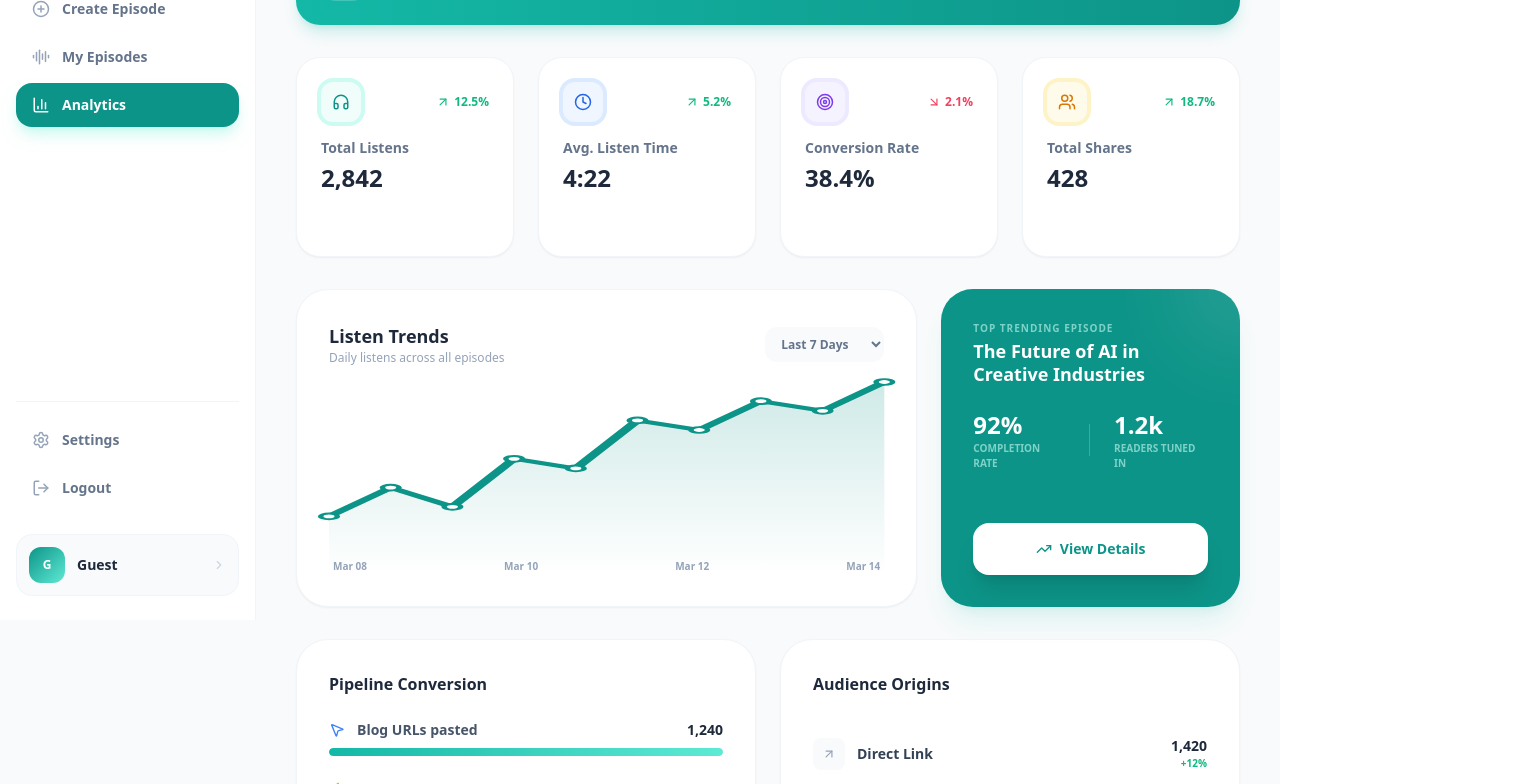
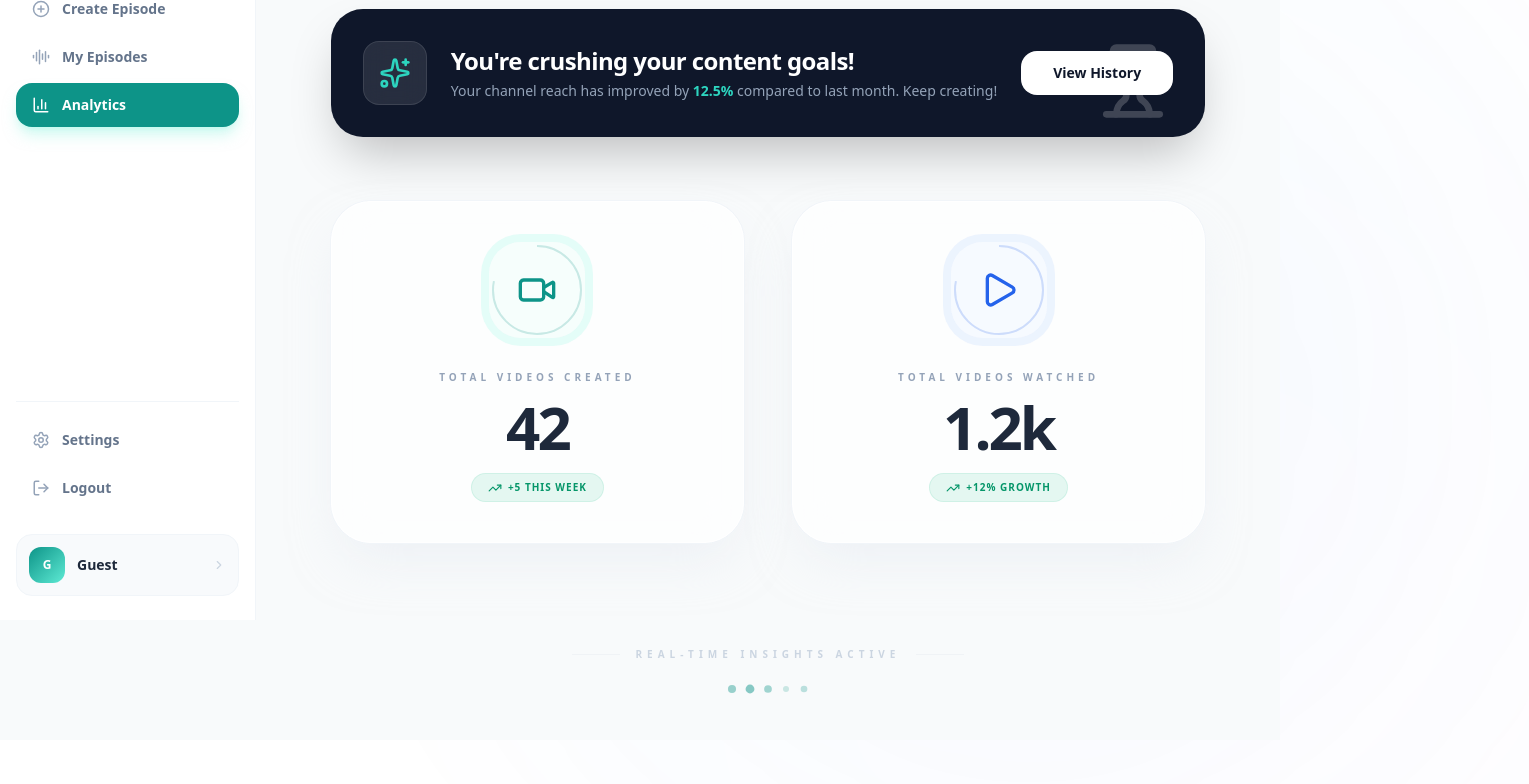
Before and after one commit to priyanshusharma05/AI-Blog-To-Podcast-Agent-With-3D-Avatar, a React (Vite) app: page /analytics in a window 1280 px wide. Shown: the part 180-964 px from the top of the page, 1529 px wide, since content can reach past the window. Built offline with nearby package versions, Linux system fonts and the light colour scheme.

Commit message:
Update in Analytic Section

```diff
--- a/src/pages/Analytics.jsx
+++ b/src/pages/Analytics.jsx
@@ -2,8 +2,7 @@ import React, { useState, useEffect } from 'react';
 import { motion, AnimatePresence } from 'framer-motion';
 import {
     LayoutDashboard, PlusCircle, AudioLines, Settings, LogOut,
-    Mic, BarChart3, TrendingUp, Users, Clock, Headphones,
-    ArrowUpRight, ArrowDownRight, Zap, Target, MousePointer2,
+    Mic, BarChart3, Video, Play, TrendingUp, Sparkles, Trophy,
     Sun, Moon, Bell, ChevronRight, Menu, X
 } from 'lucide-react';
 import { Link, useNavigate } from 'react-router-dom';
@@ -24,122 +23,88 @@ const SideLink = ({ icon: Icon, label, active, onClick }) => (
 );
 
 /* ─── Metric Card ────────────────────────────────── */
-const MetricCard = ({ label, value, trend, trendValue, icon: Icon, color, description }) => {
-    const isPositive = trend === 'up';
+const MetricCard = ({ label, value, trend, icon: Icon, color, delay = 0 }) => {
+    const [isHovered, setIsHovered] = useState(false);
+
     const colorClasses = {
-        teal: 'bg-teal-50 dark:bg-teal-500/10 text-[#0D9488] ring-teal-100 dark:ring-teal-500/20',
-        blue: 'bg-blue-50 dark:bg-blue-500/10 text-blue-600 ring-blue-100 dark:ring-blue-500/20',
-        violet: 'bg-violet-50 dark:bg-violet-500/10 text-violet-600 ring-violet-100 dark:ring-violet-500/20',
-        amber: 'bg-amber-50 dark:bg-amber-500/10 text-amber-600 ring-amber-100 dark:ring-amber-500/20',
+        teal: {
+            bg: 'bg-teal-50/50 dark:bg-teal-500/5',
+            text: 'text-[#0D9488]',
+            ring: 'ring-teal-100/50 dark:ring-teal-500/20',
+            accent: 'bg-[#0D9488]',
+            glow: 'rgba(13, 148, 136, 0.15)'
+        },
+        blue: {
+            bg: 'bg-blue-50/50 dark:bg-blue-500/5',
+            text: 'text-blue-600',
+            ring: 'ring-blue-100/50 dark:ring-blue-500/20',
+            accent: 'bg-blue-600',
+            glow: 'rgba(37, 99, 235, 0.15)'
+        },
     };
+
+    const c = colorClasses[color];
 
     return (
         <motion.div
-            whileHover={{ y: -4 }}
-            className="bg-white dark:bg-slate-900 p-6 rounded-[24px] border border-slate-100 dark:border-slate-800 shadow-sm group"
+            initial={{ opacity: 0, y: 20 }}
+            animate={{ opacity: 1, y: 0 }}
+            transition={{ delay }}
+            onMouseEnter={() => setIsHovered(true)}
+            onMouseLeave={() => setIsHovered(false)}
+            whileHover={{ y: -12 }}
+            className="relative group h-full"
         >
-            <div className="flex items-center justify-between mb-4">
-                <div className={`w-10 h-10 rounded-xl flex items-center justify-center ring-4 ${colorClasses[color]}`}>
-                    <Icon size={18} />
+            {/* Background Glow Effect */}
+            <motion.div
+                animate={{
+                    scale: isHovered ? 1.2 : 1,
+                    opacity: isHovered ? 0.6 : 0.4
+                }}
+                className={`absolute -inset-2 rounded-[48px] blur-2xl -z-10 transition-colors duration-500 ${isHovered ? c.bg : 'bg-transparent'}`}
+            />
+
+            <div className="h-full bg-white/70 dark:bg-slate-900/40 backdrop-blur-xl p-10 rounded-[40px] border border-white dark:border-slate-800 shadow-2xl shadow-slate-200/50 dark:shadow-none flex flex-col items-center justify-center text-center relative overflow-hidden ring-1 ring-slate-100 dark:ring-slate-800/50">
+                {/* Border Gradient Accent */}
+                <div className={`absolute inset-x-0 top-0 h-1 bg-gradient-to-r from-transparent via-current to-transparent opacity-0 group-hover:opacity-100 transition-opacity duration-700 ${c.text}`} />
+
+                <div className={`w-24 h-24 rounded-[32px] flex items-center justify-center ring-8 mb-8 relative z-10 transition-all duration-700 group-hover:scale-110 group-hover:rotate-3 ${c.bg} ${c.text} ${c.ring}`}>
+                    {/* Progress Circle Decoration */}
+                    <svg className="absolute inset-0 w-full h-full -rotate-90 opacity-20 group-hover:opacity-40 transition-opacity">
+                        <circle cx="48" cy="48" r="44" stroke="currentColor" strokeWidth="2" fill="none" strokeDasharray="276" strokeDashoffset="60" />
+                    </svg>
+                    <Icon size={40} className="relative z-10" />
                 </div>
-                <div className={`flex items-center gap-1 text-xs font-black ${isPositive ? 'text-emerald-500' : 'text-rose-500'}`}>
-                    {isPositive ? <ArrowUpRight size={14} /> : <ArrowDownRight size={14} />}
-                    {trendValue}%
+
+                <div className="relative z-10 space-y-3">
+                    <p className="text-[10px] font-black text-slate-400 dark:text-slate-500 uppercase tracking-[0.4em]">{label}</p>
+
+                    <div className="flex flex-col items-center">
+                        <motion.h3
+                            className="text-6xl font-black text-slate-800 dark:text-slate-100 tracking-tighter"
+                            initial={{ scale: 0.9 }}
+                            animate={{ scale: 1 }}
+                        >
+                            {value}
+                        </motion.h3>
+
+                        {trend && (
+                            <motion.div
+                                initial={{ opacity: 0, scale: 0.8 }}
+                                animate={{ opacity: 1, scale: 1 }}
+                                className="mt-4 flex items-center gap-1.5 px-4 py-1.5 rounded-full bg-emerald-500/10 dark:bg-emerald-500/20 text-emerald-600 dark:text-emerald-400 text-[10px] font-black uppercase tracking-widest border border-emerald-500/10"
+                            >
+                                <TrendingUp size={14} />
+                                {trend}
+                            </motion.div>
+                        )}
+                    </div>
                 </div>
+
+                {/* Mouse interaction light */}
+                <div className={`absolute inset-0 opacity-0 group-hover:opacity-100 transition-opacity duration-1000 bg-[radial-gradient(circle_at_var(--mouse-x,50%)_var(--mouse-y,50%),${c.glow},transparent_70%)]`} />
             </div>
-            <p className="text-sm font-bold text-slate-500 dark:text-slate-400">{label}</p>
-            <h3 className="text-2xl font-black text-slate-800 dark:text-slate-100 mt-1">{value}</h3>
-            <p className="text-[10px] text-slate-400 font-medium mt-2 opacity-0 group-hover:opacity-100 transition-opacity">
-                {description}
-            </p>
         </motion.div>
-    );
-};
-
-/* ─── Insights Summary ───────────────────────────── */
-const InsightsSummary = () => (
-    <motion.div
-        initial={{ opacity: 0, y: 10 }}
-        animate={{ opacity: 1, y: 0 }}
-        className="bg-gradient-to-r from-teal-500 to-teal-600 rounded-[24px] p-6 text-white shadow-lg shadow-teal-500/20 flex flex-col md:flex-row items-center justify-between gap-4"
-    >
-        <div className="flex items-center gap-4">
-            <div className="w-12 h-12 bg-white/20 rounded-2xl flex items-center justify-center backdrop-blur-md">
-                <Zap size={24} className="text-white" />
-            </div>
-            <div>
-                <h3 className="text-lg font-black tracking-tight">Weekly Performance Summary</h3>
-                <p className="text-teal-50 text-sm font-medium">Your audience engagement is up <span className="font-black text-white">12.5%</span> this week. Great work!</p>
-            </div>
-        </div>
-        <div className="flex items-center gap-2 text-xs font-black bg-white/10 px-4 py-2 rounded-xl backdrop-blur-md border border-white/10">
-            <TrendingUp size={14} />
-            TOP PERFORMING CONTENT
-        </div>
-    </motion.div>
-);
-
-/* ─── Mini Trend Chart ───────────────────────────── */
-// ... (TrendChart component remains the same)
-
-const TrendChart = () => {
-    const data = [30, 45, 35, 60, 55, 80, 75, 90, 85, 100];
-    const points = data.map((val, i) => `${(i * 100) / (data.length - 1)},${100 - val}`).join(' ');
-
-    return (
-        <div className="h-48 w-full relative mt-4">
-            <svg viewBox="0 0 100 100" preserveAspectRatio="none" className="w-full h-full overflow-visible">
-                <defs>
-                    <linearGradient id="chartGradient" x1="0" y1="0" x2="0" y2="1">
-                        <stop offset="0%" stopColor="#0D9488" stopOpacity="0.2" />
-                        <stop offset="100%" stopColor="#0D9488" stopOpacity="0" />
-                    </linearGradient>
-                </defs>
-                {/* Area */}
-                <motion.polyline
-                    initial={{ opacity: 0 }}
-                    animate={{ opacity: 1 }}
-                    transition={{ duration: 1 }}
-                    fill="url(#chartGradient)"
-                    points={`0,100 ${points} 100,100`}
-                />
-                {/* Line */}
-                <motion.polyline
-                    fill="none"
-                    stroke="#0D9488"
-                    strokeWidth="2"
-                    strokeLinecap="round"
-                    strokeLinejoin="round"
-                    points={points}
-                    initial={{ pathLength: 0 }}
-                    animate={{ pathLength: 1 }}
-                    transition={{ duration: 1.5, ease: "easeInOut" }}
-                />
-                {/* Points */}
-                {data.map((val, i) => (
-                    <motion.circle
-                        key={i}
-                        cx={(i * 100) / (data.length - 1)}
-                        cy={100 - val}
-                        r="1.5"
-                        fill="white"
-                        stroke="#0D9488"
-                        strokeWidth="1"
-                        initial={{ opacity: 0, scale: 0 }}
-                        animate={{ opacity: 1, scale: 1 }}
-                        transition={{ delay: 1 + i * 0.05 }}
-                    />
-                ))}
-            </svg>
-
-            {/* Legend */}
-            <div className="absolute bottom-0 left-0 right-0 flex justify-between text-[10px] font-bold text-slate-400 px-1 pt-2">
-                <span>Mar 08</span>
-                <span>Mar 10</span>
-                <span>Mar 12</span>
-                <span>Mar 14</span>
-            </div>
-        </div>
     );
 };
 
@@ -297,120 +262,75 @@ const Analytics = () => {
                     </div>
                 </header>
 
-                <div className="flex-1 px-6 md:px-10 py-8 space-y-8 max-w-7xl">
-                    {/* Insights Summary */}
-                    <InsightsSummary />
+                <div className="flex-1 px-6 md:px-10 py-12 space-y-16 max-w-6xl mx-auto relative">
+                    {/* Decorative Background Mesh */}
+                    <div className="absolute top-0 left-1/4 w-[1000px] h-[1000px] bg-gradient-to-br from-teal-500/5 via-blue-500/5 to-purple-500/5 dark:from-teal-500/10 dark:via-blue-500/10 dark:to-purple-500/10 rounded-full blur-[160px] pointer-events-none -z-10 animate-pulse" />
+
+                    {/* Motivational Milestone Banner */}
+                    <motion.div
+                        initial={{ opacity: 0, scale: 0.95 }}
+                        animate={{ opacity: 1, scale: 1 }}
+                        className="bg-slate-900 dark:bg-slate-800 rounded-[32px] p-8 text-white relative overflow-hidden shadow-2xl group"
+                    >
+                        <div className="absolute top-0 right-0 p-8 opacity-20 group-hover:scale-110 transition-transform duration-700">
+                            <Trophy size={80} />
+                        </div>
+                        <div className="relative z-10 flex flex-col md:flex-row items-center gap-6">
+                            <div className="w-16 h-16 bg-white/10 backdrop-blur-md rounded-2xl flex items-center justify-center border border-white/10">
+                                <Sparkles className="text-teal-400" size={32} />
+                            </div>
+                            <div className="text-center md:text-left">
+                                <h2 className="text-2xl font-black tracking-tight mb-1">You're crushing your content goals!</h2>
+                                <p className="text-slate-400 text-sm font-medium">Your channel reach has improved by <span className="text-teal-400 font-bold">12.5%</span> compared to last month. Keep creating!</p>
+                            </div>
+                            <button className="md:ml-auto bg-white text-slate-900 px-8 py-3 rounded-2xl font-black text-sm hover:bg-teal-50 transition-colors">
+                                View History
+                            </button>
+                        </div>
+                    </motion.div>
 
                     {/* Metrics Grid */}
-                    <div className="grid grid-cols-1 sm:grid-cols-2 lg:grid-cols-4 gap-6">
-                        <MetricCard label="Total Listens" value="2,842" trend="up" trendValue="12.5" icon={Headphones} color="teal" description="Total number of times your podcasts were started." />
-                        <MetricCard label="Avg. Listen Time" value="4:22" trend="up" trendValue="5.2" icon={Clock} color="blue" description="Average time spent listening to each episode." />
-                        <MetricCard label="Conversion Rate" value="38.4%" trend="down" trendValue="2.1" icon={Target} color="violet" description="People who listened after visiting from a blog URL." />
-                        <MetricCard label="Total Shares" value="428" trend="up" trendValue="18.7" icon={Users} color="amber" description="Number of times listeners shared your episodes." />
+                    <div className="grid grid-cols-1 md:grid-cols-2 gap-12">
+                        <MetricCard
+                            label="Total Videos Created"
+                            value="42"
+                            trend="+5 this week"
+                            icon={Video}
+                            color="teal"
+                            delay={0.1}
+                        />
+                        <MetricCard
+                            label="Total Videos Watched"
+                            value="1.2k"
+                            trend="+12% growth"
+                            icon={Play}
+                            color="blue"
+                            delay={0.2}
+                        />
                     </div>
 
-                    <div className="grid grid-cols-1 lg:grid-cols-3 gap-6">
-                        {/* Trend Chart Card */}
-                        <div className="lg:col-span-2 bg-white dark:bg-slate-900 p-8 rounded-[32px] border border-slate-100 dark:border-slate-800 shadow-sm">
-                            <div className="flex items-center justify-between mb-2">
-                                <div>
-                                    <h3 className="text-lg font-black text-slate-800 dark:text-slate-100">Listen Trends</h3>
-                                    <p className="text-xs text-slate-400 font-medium">Daily listens across all episodes</p>
-                                </div>
-                                <select className="bg-slate-50 dark:bg-slate-800 border-none rounded-xl text-xs font-bold text-slate-500 dark:text-slate-400 px-3 py-2 outline-none">
-                                    <option>Last 7 Days</option>
-                                    <option>Last 30 Days</option>
-                                </select>
-                            </div>
-                            <TrendChart />
+                    <div className="pt-10 flex flex-col items-center gap-6">
+                        <div className="flex items-center gap-4 text-slate-300 dark:text-slate-700">
+                            <div className="h-px w-12 bg-current opacity-20" />
+                            <p className="text-[10px] font-black uppercase tracking-[0.5em]">Real-time Insights Active</p>
+                            <div className="h-px w-12 bg-current opacity-20" />
                         </div>
-
-                        {/* Engagement Stats */}
-                        <div className="bg-[#0D9488] rounded-[32px] p-8 text-white relative overflow-hidden flex flex-col justify-between shadow-xl shadow-teal-500/10">
-                            <div className="absolute top-0 right-0 w-32 h-32 bg-white/10 rounded-full -mr-16 -mt-16 blur-2xl" />
-                            <div className="relative z-10">
-                                <p className="text-[10px] font-black uppercase tracking-widest text-teal-100/60 mb-1">Top Trending Episode</p>
-                                <h4 className="text-lg font-black leading-tight">The Future of AI in Creative Industries</h4>
-                                <div className="mt-6 flex items-center gap-6">
-                                    <div>
-                                        <p className="text-2xl font-black">92%</p>
-                                        <p className="text-[10px] font-bold text-teal-100/60 uppercase">Completion Rate</p>
-                                    </div>
-                                    <div className="w-px h-8 bg-white/20" />
-                                    <div>
-                                        <p className="text-2xl font-black">1.2k</p>
-                                        <p className="text-[10px] font-bold text-teal-100/60 uppercase">Readers Tuned In</p>
-                                    </div>
-                                </div>
-                            </div>
-
-                            <motion.button
-                                whileHover={{ scale: 1.02 }}
-                                whileTap={{ scale: 0.98 }}
-                                className="mt-8 w-full bg-white text-[#0D9488] py-4 rounded-2xl font-black text-sm shadow-xl flex items-center justify-center gap-2"
-                            >
-                                <TrendingUp size={16} />
-                                View Details
-                            </motion.button>
-                        </div>
-                    </div>
-
-                    {/* Bottom Row */}
-                    <div className="grid grid-cols-1 md:grid-cols-2 gap-6">
-                        {/* Conversion Analytics */}
-                        <div className="bg-white dark:bg-slate-900 p-8 rounded-[32px] border border-slate-100 dark:border-slate-800 shadow-sm">
-                            <h3 className="text-base font-black text-slate-800 dark:text-slate-100 mb-6">Pipeline Conversion</h3>
-                            <div className="space-y-6">
-                                {[
-                                    { label: 'Blog URLs pasted', value: '1,240', percent: 100, icon: MousePointer2, color: 'text-blue-500' },
-                                    { label: 'Drafts generated', value: '842', percent: 68, icon: Zap, color: 'text-amber-500' },
-                                    { label: 'Podcasts published', value: '428', percent: 34, icon: Mic, color: 'text-[#0D9488]' }
-                                ].map((step, i) => (
-                                    <div key={i} className="relative">
-                                        <div className="flex items-center justify-between mb-2">
-                                            <div className="flex items-center gap-3">
-                                                <step.icon size={16} className={step.color} />
-                                                <span className="text-sm font-bold text-slate-600 dark:text-slate-300">{step.label}</span>
-                                            </div>
-                                            <span className="text-sm font-black text-slate-800 dark:text-slate-100">{step.value}</span>
-                                        </div>
-                                        <div className="h-2 bg-slate-50 dark:bg-slate-800 rounded-full overflow-hidden">
-                                            <motion.div
-                                                initial={{ width: 0 }}
-                                                animate={{ width: `${step.percent}%` }}
-                                                transition={{ duration: 1, delay: 0.5 + i * 0.1 }}
-                                                className={`h-full bg-gradient-to-r from-teal-500 to-teal-300 rounded-full`}
-                                            />
-                                        </div>
-                                    </div>
-                                ))}
-                            </div>
-                        </div>
-
-                        {/* Top Channels/Referrers */}
-                        <div className="bg-white dark:bg-slate-900 p-8 rounded-[32px] border border-slate-100 dark:border-slate-800 shadow-sm">
-                            <h3 className="text-base font-black text-slate-800 dark:text-slate-100 mb-6">Audience Origins</h3>
-                            <div className="divide-y divide-slate-50 dark:divide-slate-800">
-                                {[
-                                    { origin: 'Direct Link', count: '1,420', trend: '+12%' },
-                                    { origin: 'LinkedIn', count: '840', trend: '+24%' },
-                                    { origin: 'Twitter / X', count: '320', trend: '-2%' },
-                                    { origin: 'Newsletter', count: '262', trend: '+8%' }
-                                ].map((item, i) => (
-                                    <div key={i} className="py-4 flex items-center justify-between group cursor-pointer">
-                                        <div className="flex items-center gap-3">
-                                            <div className="w-8 h-8 rounded-lg bg-slate-50 dark:bg-slate-800 flex items-center justify-center text-slate-400 group-hover:text-[#0D9488] transition-colors">
-                                                <ArrowUpRight size={14} />
-                                            </div>
-                                            <span className="text-sm font-bold text-slate-700 dark:text-slate-200">{item.origin}</span>
-                                        </div>
-                                        <div className="text-right">
-                                            <p className="text-sm font-black text-slate-800 dark:text-slate-100">{item.count}</p>
-                                            <p className={`text-[10px] font-bold ${item.trend.startsWith('+') ? 'text-emerald-500' : 'text-rose-500'}`}>{item.trend}</p>
-                                        </div>
-                                    </div>
-                                ))}
-                            </div>
+                        <div className="flex gap-3">
+                            {[1, 2, 3, 4, 5].map((i) => (
+                                <motion.div
+                                    key={i}
+                                    animate={{
+                                        scale: [1, 1.5, 1],
+                                        opacity: [0.2, 0.5, 0.2]
+                                    }}
+                                    transition={{
+                                        duration: 2,
+                                        repeat: Infinity,
+                                        delay: i * 0.4
+                                    }}
+                                    className="w-1.5 h-1.5 rounded-full bg-[#0D9488]"
+                                />
+                            ))}
                         </div>
                     </div>
                 </div>
```
